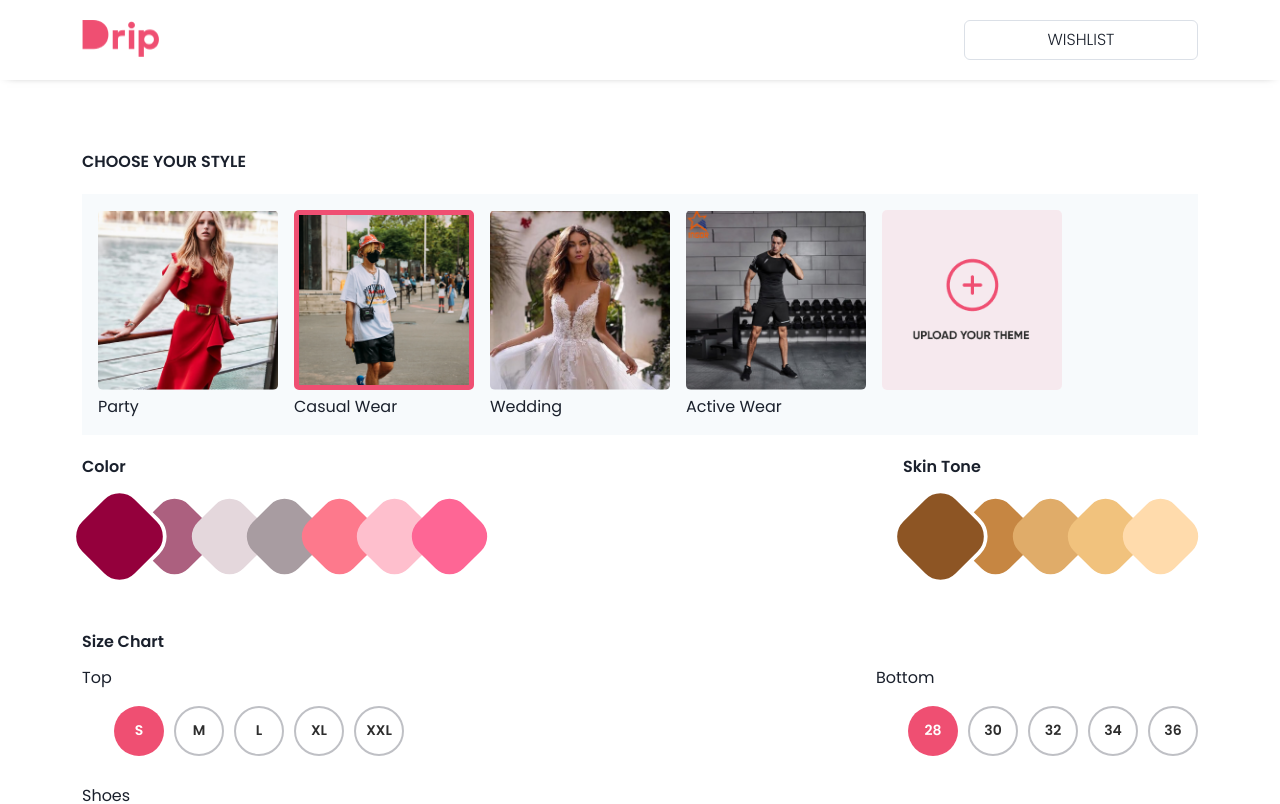
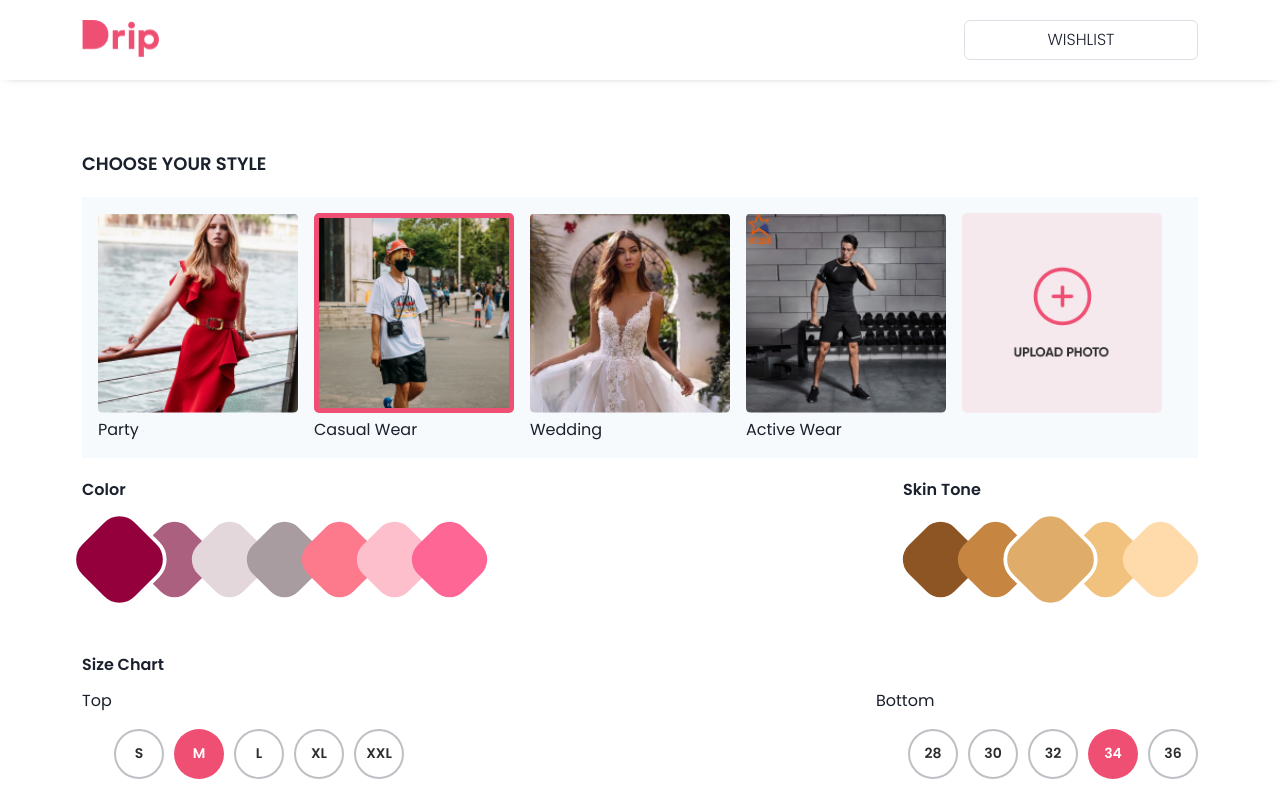
Before and after one commit to treesa-keyvalue/natus-vincere-frontend, a React (Create React App) app: page /themes in a window 1280 px wide. Shown: the top 804 px of the page. Built offline with nearby package versions, Linux system fonts and the light colour scheme; the HTML template or start-up script is replaced by a standard one.

Commit message:
style changes

```diff
--- a/public/index.html
+++ b/public/index.html
@@ -2,7 +2,7 @@
 <html lang="en">
   <head>
     <meta charset="utf-8" />
-    <link rel="icon" href="%PUBLIC_URL%/favicon.ico" />
+    <!-- <link rel="icon" href="%PUBLIC_URL%/favicon.ico" /> -->
     <meta name="viewport" content="width=device-width, initial-scale=1" />
     <meta name="theme-color" content="#000000" />
     <meta
@@ -15,6 +15,8 @@
       user's mobile device or desktop. See https://developers.google.com/web/fundamentals/web-app-manifest/
     -->
     <link rel="manifest" href="%PUBLIC_URL%/manifest.json" />
+    <link rel="icon" href="./images/favicon.png" sizes="32x32">
+    <link rel="icon" href="./images/favicon.png" sizes="192x192">
     <!--
       Notice the use of %PUBLIC_URL% in the tags above.
       It will be replaced with the URL of the `public` folder during the build.
@@ -24,7 +26,7 @@
       work correctly both with client-side routing and a non-root public URL.
       Learn how to configure a non-root public URL by running `npm run build`.
     -->
-    <title>React App</title>
+    <title>Drip</title>
   </head>
   <body>
     <noscript>You need to enable JavaScript to run this app.</noscript>
--- a/src/components/CombinationsList.jsx
+++ b/src/components/CombinationsList.jsx
@@ -7,8 +7,8 @@ import ImageCardContent from "./ImageCardContent";
 const CombinationsList = ({ combinations, selectCombination }) => {
   return (
     <Flex direction="column" w="58%" ml="5px">
-      <Text fontWeight="500" fontSize="md" my={7}>
-        All Combinations
+      <Text fontWeight="600" fontSize="lg" my={7}>
+        ALL COMBINATIONS
       </Text>
       {combinations?.map((comb) => (
         <Grid
--- a/src/components/Preview.jsx
+++ b/src/components/Preview.jsx
@@ -20,8 +20,8 @@ const Preview = ({ combinations, deleteItem, selectedItem }) => {
   return (
     <Flex position="fixed" direction="column" w="32%" ml={4}>
       <Box position="fixed" right="8%">
-        <Text fontWeight="500" fontSize="md" m={7}>
-          Preview
+        <Text fontWeight="600" fontSize="lg" m={7}>
+          PREVIEW
         </Text>
         <Box h="65vh" overflow="auto" mb={4}>
           <Box bg="gray.50" mb={4} borderRadius="lg">
--- a/src/extension/contentScript.css
+++ b/src/extension/contentScript.css
@@ -22,9 +22,9 @@
     }
   }
   .matches-btn {
-    font-size: 17px;
+    font-size: 16px;
     text-transform: uppercase;
-    font-weight: 600;
+    font-weight: 500;
     color: white;
     text-align: center;
     width: 84%;
--- a/src/screens/CasualWear.jsx
+++ b/src/screens/CasualWear.jsx
@@ -15,7 +15,7 @@ const CasualWear = () => {
       <Header />
       <div className="celebritypage-bg"></div>
       <main className="navi-celebrity">
-        <Box fontSize="lg" fontWeight="medium">CASUAL WEAR</Box>
+        <Box fontSize="lg" fontWeight="600">CASUAL WEAR</Box>
         <section className="navi-celebrity__box">
           <Container>
             <Row>
--- a/src/screens/Celebrities.jsx
+++ b/src/screens/Celebrities.jsx
@@ -14,8 +14,8 @@ const Celebrities = () => {
     <>
       <Header />
       <div className="celebritypage-bg"></div>
-      <main className="navi-celebrity">
-        <Box fontSize="lg" fontWeight="medium">CELEBRITIES</Box>
+      <main className="navi-celebrity container">
+        <Box fontSize="lg" fontWeight="600">CELEBRITIES</Box>
         <section className="navi-celebrity__box">
           <Container>
             <Row>
--- a/src/screens/Combinations.jsx
+++ b/src/screens/Combinations.jsx
@@ -2,14 +2,12 @@ import React, { useEffect, useState } from "react";
 import { useSearchParams } from "react-router-dom";
 import { DragDropContext } from "react-beautiful-dnd";
 import { Grid, GridItem, Flex, Box } from "@chakra-ui/react";
-import { useSetRecoilState } from "recoil";
 import Header from '../components/Header';
 
 import DraggableElement from "../components/DraggableElement";
 import { useCombinationsList } from "../queries/useCombinationsList";
 import CombinationsList from "../components/CombinationsList";
 import Preview from "../components/Preview";
-
 const lists = ["combinations", "preview"];
 
 const generateListNew = (combinations, selected) => {
@@ -34,9 +32,7 @@ const Combinations = () => {
   const [elements, setElements] = useState([]);
   const [selected, setSelected] = useState([]);
   let [searchParams] = useSearchParams();
-  const [selectedItem, setSelectedItem] = useState(
-    JSON.parse(searchParams.get("data"))
-  );
+  const selectedItem = JSON.parse(searchParams.get("data"));
 
   const { data, isLoading, error, isFetching } = useCombinationsList({
     type: parseType(searchParams.get("type")),
--- a/src/screens/SavedProducts.jsx
+++ b/src/screens/SavedProducts.jsx
@@ -1,6 +1,6 @@
-import React from "react";
-import { useRecoilState } from "recoil";
-import { Flex, Box } from "@chakra-ui/react";
+import React, { useEffect } from "react";
+import { useRecoilState, useRecoilValue } from "recoil";
+import { Flex, Box, Text } from "@chakra-ui/react";
 import Header from "../components/Header";
 
 import { SavedCombinations } from "../states/savedCombinations";
@@ -27,7 +27,10 @@ const SavedProducts = () => {
     <div className="container">
       <Header />
       {savedCombinations.length > 0 ? (
-        <Box pt={'130px'}>
+        <Box pt={'90px'}>
+          <Text fontWeight="600" fontSize="lg" my={7}>
+            SAVED OUTFITS
+          </Text>
           <Flex
             alignItems="center"
             borderRadius="lg"
--- a/src/screens/Themes.jsx
+++ b/src/screens/Themes.jsx
@@ -43,16 +43,26 @@ const SizeShoesComponent = ({ size, isSelected, onClick }) => {
 };
 
 const Themes = () => {
-  const [activeClass, setActiveClass] = useState({ color: '#94003C', skin: '#8D5524', sizeTop: 'S', sizeBottom: '28', sizeShoes: '6'  })
+  const [activeClass, setActiveClass] = useState({ color: '#94003C', skin: '#E0AC69', sizeTop: 'M', sizeBottom: '34', sizeShoes: '8'  })
   const [wearType, setWearType] = useState('2');
 
   const navigate = useNavigate();
+
+  const onImageUpload = () => {
+    let input = document.createElement('input');
+    input.type = 'file';
+    input.onchange = _this => {
+        let files =   Array.from(input.files);
+        console.log(files);
+    };
+    input.click();
+  };
 
   return (
     <div className="container">
       <Header />
       <main className="theme-main-container">
-        <Box fontWeight="600" my={5}>
+        <Box fontWeight="600" fontSize="lg" my={5}>
           CHOOSE YOUR STYLE
         </Box>
         <Flex bg="gray.50" direction="column" p={2} className="activewear-container">
@@ -69,7 +79,7 @@ const Themes = () => {
                 </Box>
               </Flex>
             ))}
-            <Flex direction="column" p={2} cursor="pointer" _hover={{ opacity: 0.8 }}>
+            <Flex direction="column" p={2} cursor="pointer" _hover={{ opacity: 0.8 }} onClick={() => onImageUpload()}>
               <Image src="./images/upload.png" />
             </Flex>
           </Flex>
--- /dev/null
+++ b/src/states/selectedItem.js
@@ -0,0 +1,6 @@
+import { atom } from 'recoil';
+
+export const SelectedItem = atom({
+  key: "selectedItem",
+  default: [],
+});
--- a/src/styles/landing.scss
+++ b/src/styles/landing.scss
@@ -441,7 +441,7 @@ header.innerpage-header {
     min-height: 100vh;
 }
 
-main.navi-celebrity {
+.navi-celebrity {
     padding-top: 130px;
     padding-bottom: 80px;
     z-index: 1;
@@ -529,8 +529,8 @@ main.navi-celebrity {
 
 .activewear-container {
     img {
-        width: 180px;
-        height: 180px;
+        width: 200px;
+        height: 200px;
         object-fit: cover;
         object-position: center;
         border-radius: 5px;
```
Also changed, not shown: public/images/favicon.png (added), public/images/upload.png.
